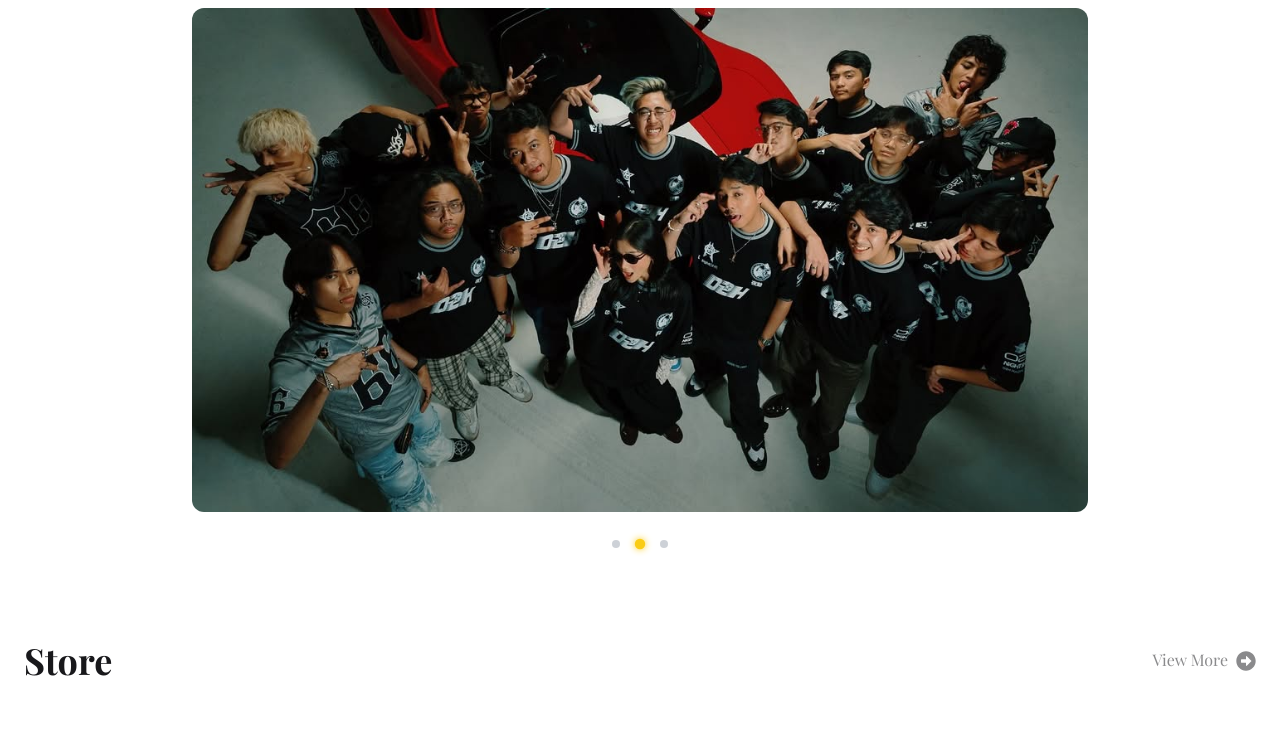
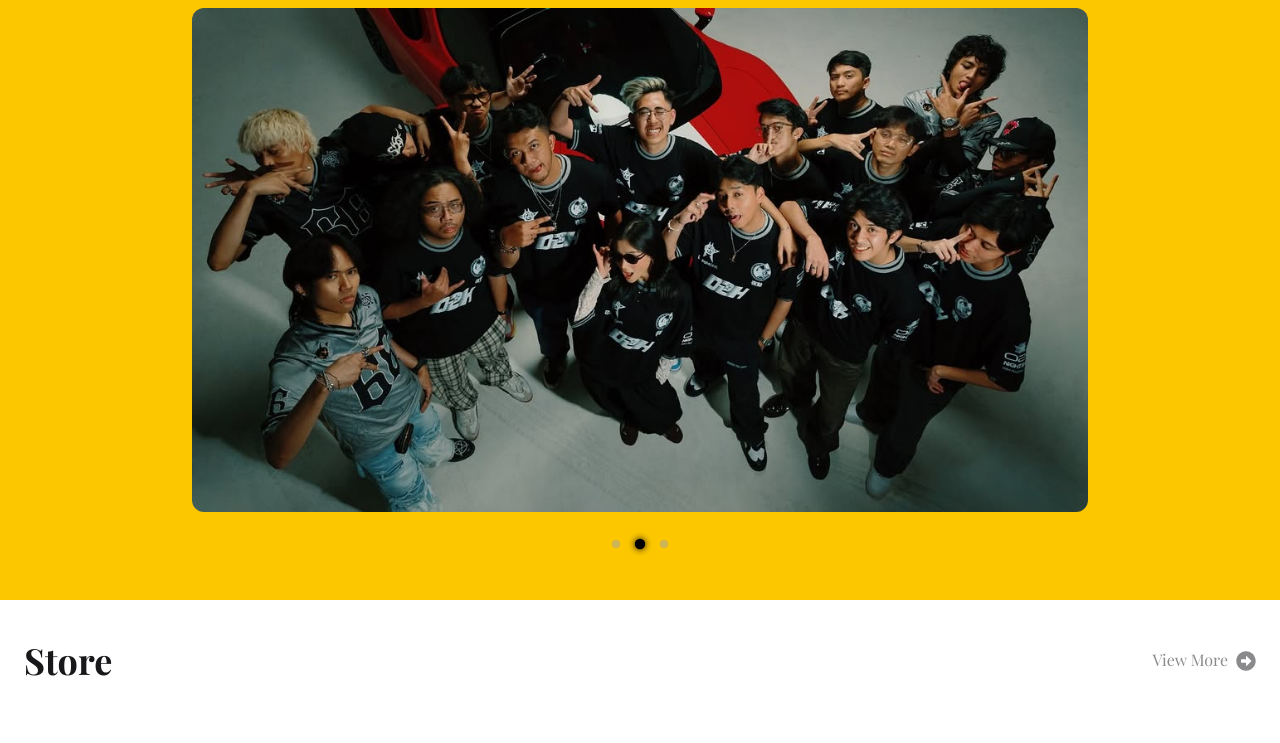
Before and after one commit to WasnDChii4/o2h-website, a Next.js app: page / in a window 1280 px wide. Shown: the part 1554-2297 px from the top of the page. Built offline with nearby package versions, Linux system fonts and the light colour scheme.

Commit message:
Update code

```diff
--- a/app/components/AlbumsCarousel.tsx
+++ b/app/components/AlbumsCarousel.tsx
@@ -15,7 +15,7 @@ const playfairDisplayRegular = Playfair_Display({
 
 export default function  AlbumsCarousel() {
   return (
-    <section className="py-10 bg-white">
+    <section className="py-10 bg-yellow-400">
       <div className="max-w-7xl mx-auto px-6">
         <div className="flex items-center justify-between mb-10 text-black">
           <h1
--- a/app/globals.css
+++ b/app/globals.css
@@ -36,11 +36,11 @@
 }
 
 .custom-pagination .swiper-pagination-bullet-active {
-  background: #facc15;
+  background: #000000;
   opacity: 1;
   transform: scale(1.3);
 }
 
 .swiper-pagination-bullet-active {
-  box-shadow: 0 0 6px #facc15;
+  box-shadow: 0 0 6px #000000;
 }
--- a/app/page.tsx
+++ b/app/page.tsx
@@ -3,6 +3,7 @@ import LatestNews from "./components/LastestNews";
 import AlbumsCarousel from "./components/AlbumsCarousel";
 import Hero from "./components/client/HeroPageUtama";
 import StorePageCard from "./components/StorePageCard";
+import Footer from "./components/Footer";
 
 export default function Home() {
   return (
@@ -13,6 +14,7 @@ export default function Home() {
       <LatestNews />
       <AlbumsCarousel />
       <StorePageCard />
+      <Footer />
     </>
   );
 }
```
